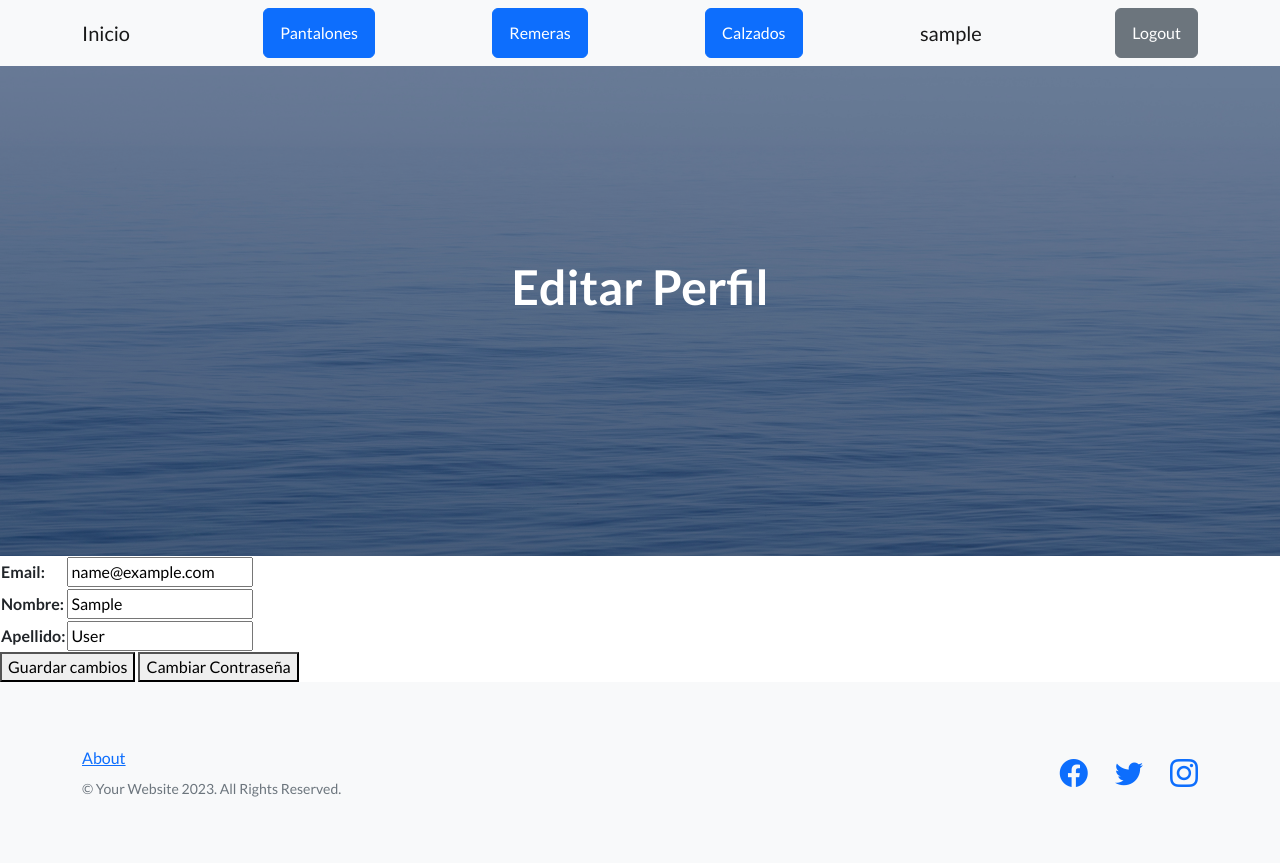
After one commit to hckta/Entrega-Final-Rivero, a Django app: page /usuario/perfil/editar/ in a window 1280 px wide. The commit adds this page. Run offline with Django 4.2, Linux system fonts and the light colour scheme; the visitor is signed in with stand-in values (Sample User, id 1); some libraries are stand-ins or nearby versions.

Commit message:
Perfil de usuarios, Editar usuarios y cambiar contraseña

```diff
--- a/Templates/base.html
+++ b/Templates/base.html
@@ -30,7 +30,7 @@
                 <a class="btn btn-primary" href={% url 'inicio:listar_remeras' %}>Remeras</a>
                 <a class="btn btn-primary" href={% url 'inicio:listar_calzados' %}>Calzados</a>
                 {% if request.user.is_authenticated %}
-                <a class="navbar-brand" href='#'> {{request.user.username}} </a>
+                <a class="navbar-brand" href="{% url 'usuario:mostrar_perfil' pk=request.user.pk %}">{{ request.user.username }}</a>
                 <a class="btn btn-secondary" href={% url 'usuario:logout' %}>Logout</a>
                 {% else %}
                 <a class="btn btn-primary" href={% url 'usuario:login' %}>Login</a>
--- a/usuario/form.py
+++ b/usuario/form.py
@@ -1,7 +1,6 @@
 from django import forms
-from django.contrib.auth.forms import UserCreationForm
+from django.contrib.auth.forms import UserCreationForm, UserChangeForm
 from django.contrib.auth.models import User
-
 
 class MiCrearUsuariosForm(UserCreationForm):
     email = forms.EmailField()
@@ -12,3 +11,14 @@ class MiCrearUsuariosForm(UserCreationForm):
         model = User
         fields = ['username', 'email', 'password1', 'password2']
         help_text = {k:'' for k in fields}
+
+
+class MiEditarUsuariosForm(UserChangeForm):
+    password = None
+    email = forms.EmailField()
+    first_name = forms.CharField(label='Nombre',max_length=20)
+    last_name = forms.CharField(label='Apellido',max_length=20)
+
+    class Meta:
+        model = User
+        fields = ['email', 'first_name', 'last_name']
--- /dev/null
+++ b/usuario/templates/usuario/editar_perfil.html
@@ -0,0 +1,21 @@
+{% extends 'base.html' %}
+
+{% block title_head %}
+<title>Edicion de Perfil </title>
+{% endblock title_head %}
+
+{% block h1_header %}
+Editar Perfil
+{% endblock h1_header %}
+
+{% block contenido %}
+<form action={% url 'usuario:editar_perfil' %} method="post">
+{% csrf_token %}
+<table>
+    {{formulario}}
+</table>
+<button>Guardar cambios</button>
+<button type='button'> <a class="navbar-brand" href={% url 'usuario:modificar_pass' %}>Cambiar Contraseña</a> </button>
+</form>
+
+{% endblock contenido %}
--- a/usuario/urls.py
+++ b/usuario/urls.py
@@ -1,12 +1,16 @@
 from django.urls import path
 from usuario import views
 from django.contrib.auth.views import LogoutView
-
+from usuario.views import MostrarPerfil
 app_name = 'usuario'
 
 urlpatterns = [
     path('login/', views.login, name='login'),
     path('logout/', LogoutView.as_view(template_name='usuario/logout.html'), name='logout'),
-    path('registro/', views.registrarse, name='registrarse')
+    path('registro/', views.registrarse, name='registrarse'),
+    path('perfil/<int:pk>/', MostrarPerfil.as_view(), name='mostrar_perfil'),
+    path('perfil/editar/', views.editar_perfil, name='editar_perfil'),
+    path('perfil/editar/password/', views.ModificarPass.as_view(), name='modificar_pass'),
+
 
     ]
--- a/usuario/views.py
+++ b/usuario/views.py
@@ -1,8 +1,13 @@
 from django.shortcuts import render, redirect
 from django.contrib.auth.forms import AuthenticationForm, UserCreationForm
 from django.contrib.auth import authenticate, login as django_login
-from usuario.form import MiCrearUsuariosForm
-
+from usuario.form import MiCrearUsuariosForm, MiEditarUsuariosForm
+from django.contrib.auth.models import User
+from django.views.generic.detail import DetailView
+from django.contrib.auth.mixins import LoginRequiredMixin
+from django.contrib.auth.decorators import login_required
+from django.contrib.auth.views import PasswordChangeView
+from django.urls import reverse_lazy
 # Create your views here.
 
 def login(request):
@@ -37,3 +42,25 @@ def registrarse(request):
 
     formulario = MiCrearUsuariosForm()
     return render(request, 'usuario/registro.html', {'formulario': formulario})
+
+
+class MostrarPerfil(LoginRequiredMixin, DetailView):
+    model = User
+    template_name = "usuario/CBV/perfil_CBV.html"
+    context_object_name = 'usuario'
+
+@login_required
+def editar_perfil(request):
+
+    if request.method == 'POST':
+        formulario = MiEditarUsuariosForm(request.POST,instance=request.user)
+        if formulario.is_valid():
+           formulario.save()
+           return redirect('inicio:inicio')
+    else:
+        formulario = MiEditarUsuariosForm(instance=request.user)
+    return render(request,'usuario/editar_perfil.html', {'formulario': formulario})
+
+class ModificarPass(LoginRequiredMixin,PasswordChangeView):
+    template_name = 'usuario/modificar_pass.html'
+    success_url = reverse_lazy('usuario:editar_perfil')
```
Also changed, not shown: usuario/templates/usuario/CBV/perfil_CBV.html (added, +18 -0 lines), usuario/templates/usuario/modificar_pass.html (added, +21 -0 lines).
